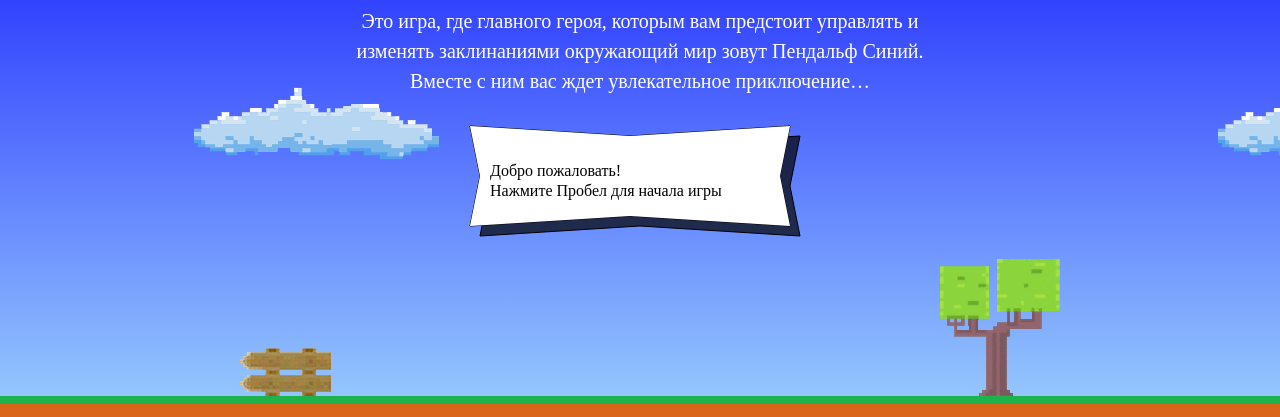
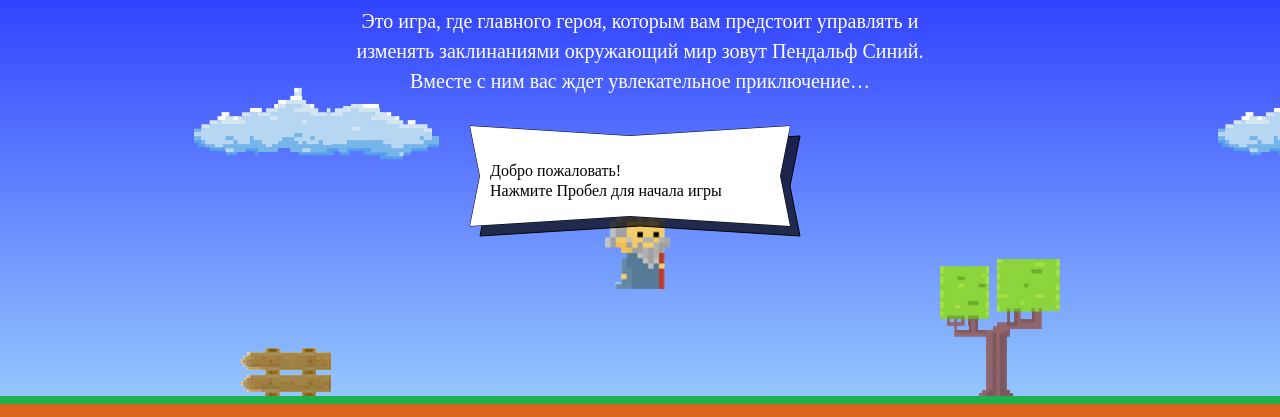
Before and after one commit to MarichkaSav/957881-code-and-magick-18, a website: page index.html in a window 1280 px wide. Shown: the part 203-620 px from the top of the page. Drawn offline with Linux system fonts and the light colour scheme; a web font is replaced by a local one.

Commit message:
Сделаны правки по задаче 1 (; и высота исправлена)

```diff
--- a/index.html
+++ b/index.html
@@ -189,13 +189,13 @@
   var wizardWidth = 70;
   var getWizardHeight = function() {
     return 1.337 * wizardWidth;
-  }
+  };
   var getWizardX = function(width) {
     return (width - wizardWidth) / 2;
-  }
+  };
   var getWizardY = function(height) {
-    return height - 460;
-  }
+    return 0.33 * height;
+  };
 </script>
 <script src="js/game.js"></script>
 
```
Also changed, not shown: Readme.md.
